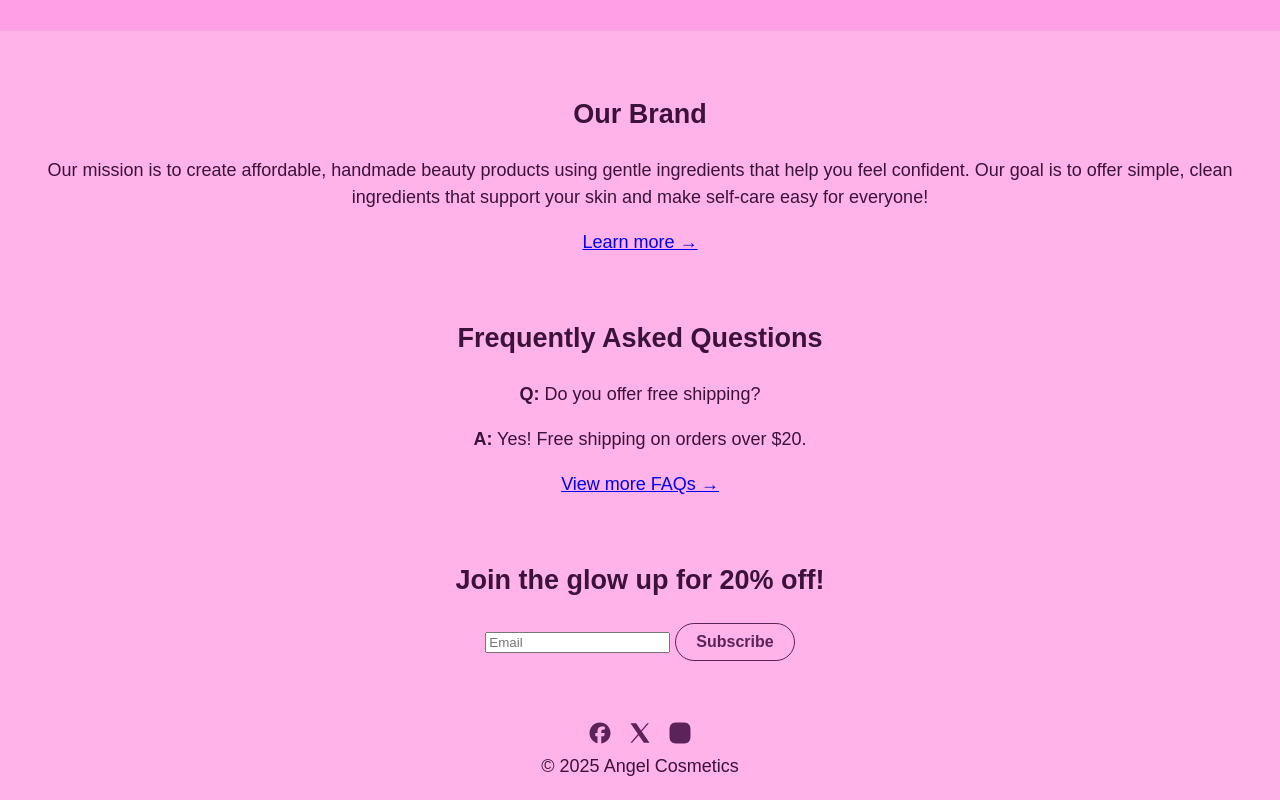
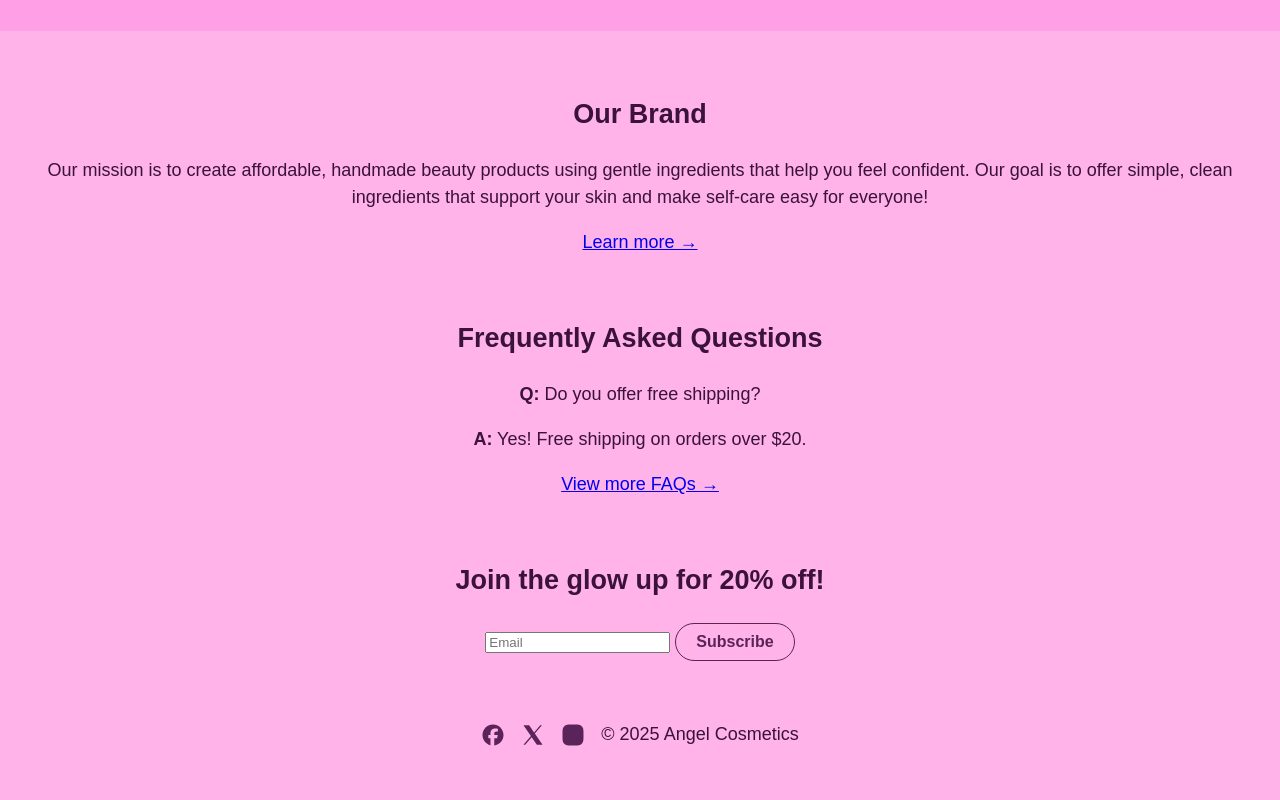
Before and after one commit to possiblyleahsimone/angelcosmetics.github.io, a plain HTML site: page index.html in a window 1280 px wide. Shown: the part 2108-2908 px from the top of the page. After the commit the page ends 2876 px from the top, so only its background shows below. Drawn offline with Linux system fonts and the light colour scheme.

Commit message:
Update styles.css

```diff
--- a/styles.css
+++ b/styles.css
@@ -153,6 +153,14 @@ footer {
 footer p {
   margin: 0;
 }
+.footer-row {
+  flex-direction: row;
+  justify-content: center;
+  gap: 16px;
+}
+.footer-row .social-links {
+  width: auto;
+}
 
   .about-page, .FAQ-page, .contact-page, .cart-page, .products-page {
   padding: 40px 20px;
```
